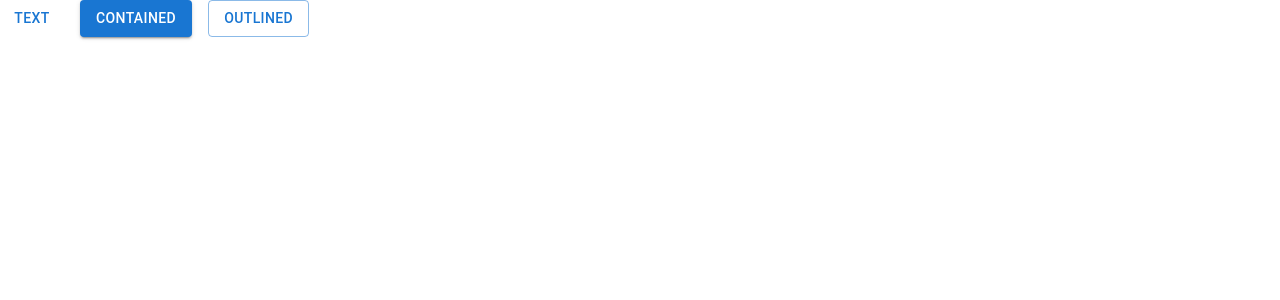
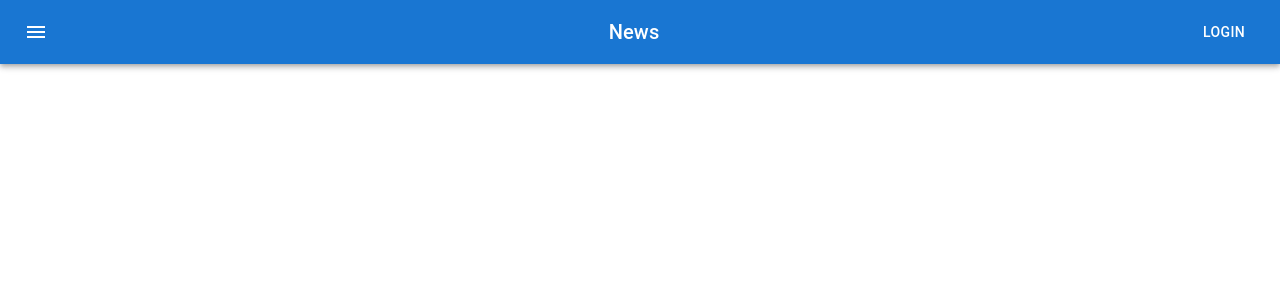
Before and after one commit to EmekaEnshinyan/HackerNews-API-Design-Front-End, a React (Create React App) app: page / in a window 1280 px wide. Shown: the top 300 px of the page. Built offline with nearby package versions, Linux system fonts and the light colour scheme.

Commit message:
added mui appbar

```diff
--- a/package.json
+++ b/package.json
@@ -1,10 +1,14 @@
-
 {
   "_comment": "this file contains all the dependencies and scripts required to congigure react",
   "name": "hackernewsapi3",
   "version": "0.1.0",
   "private": true,
   "dependencies": {
+    "@emotion/react": "^11.4.1",
+    "@emotion/styled": "^11.3.0",
+    "@material-ui/core": "^4.12.3",
+    "@material-ui/icons": "^4.11.2",
+    "@mui/material": "^5.0.4",
     "@testing-library/jest-dom": "^5.14.1",
     "@testing-library/react": "^11.2.7",
     "@testing-library/user-event": "^12.8.3",
--- a/src/App.js
+++ b/src/App.js
@@ -1,37 +1,13 @@
 //the react functional component with jsx code (js html code, an extension of js).
   //Often used to make react code simpler to use
-import * as React from 'react';
-import Stack from '@mui/material/Stack';
-import Button from '@mui/material/Button';
-import logo from './logo.svg';
+
 import './App.css';
-
+import Appbar from './components/AppBar';
 function App() {
   return (
     <div className="App">
-      <header className="App-header">
-        <img src={logo} className="App-logo" alt="logo" />
-        <p>
-          This Atom Has 3 Electrons
-        </p>
-        <a
-          className="App-link"
-          href="https://reactjs.org"
-          target="_blank"
-          rel="noopener noreferrer"
-        >
-          Learn React
-        </a>
-      </header>
+    <Appbar/>
     </div>
   );
 }
-export default function BasicButtons() {
-  return (
-    <Stack spacing={2} direction="row">
-      <Button variant="text">Text</Button>
-      <Button variant="contained">Contained</Button>
-      <Button variant="outlined">Outlined</Button>
-    </Stack>
-  );
-}
+export default App;
--- a/src/components/AppBar.js
+++ b/src/components/AppBar.js
@@ -0,0 +1,32 @@
+import * as React from 'react';
+import AppBar from '@mui/material/AppBar';
+import Box from '@mui/material/Box';
+import Toolbar from '@mui/material/Toolbar';
+import Typography from '@mui/material/Typography';
+import Button from '@mui/material/Button';
+import IconButton from '@mui/material/IconButton';
+import MenuIcon from '@mui/icons-material/Menu';
+
+export default function Appbar() {
+  return (
+    <Box sx={{ flexGrow: 1 }}>
+      <AppBar position="static">
+        <Toolbar>
+          <IconButton
+            size="large"
+            edge="start"
+            color="inherit"
+            aria-label="menu"
+            sx={{ mr: 2 }}
+          >
+            <MenuIcon />
+          </IconButton>
+          <Typography variant="h6" component="div" sx={{ flexGrow: 1 }}>
+            News
+          </Typography>
+          <Button color="inherit">Login</Button>
+        </Toolbar>
+      </AppBar>
+    </Box>
+  );
+}
```
Also changed, not shown: src/components/button.js (deleted, +0 -9 lines), src/components/buttonOne.js (deleted, +0 -13 lines), install_ui_core_warnings.PNG (added), 1 other file (tests, documents, lock files or other folders).
